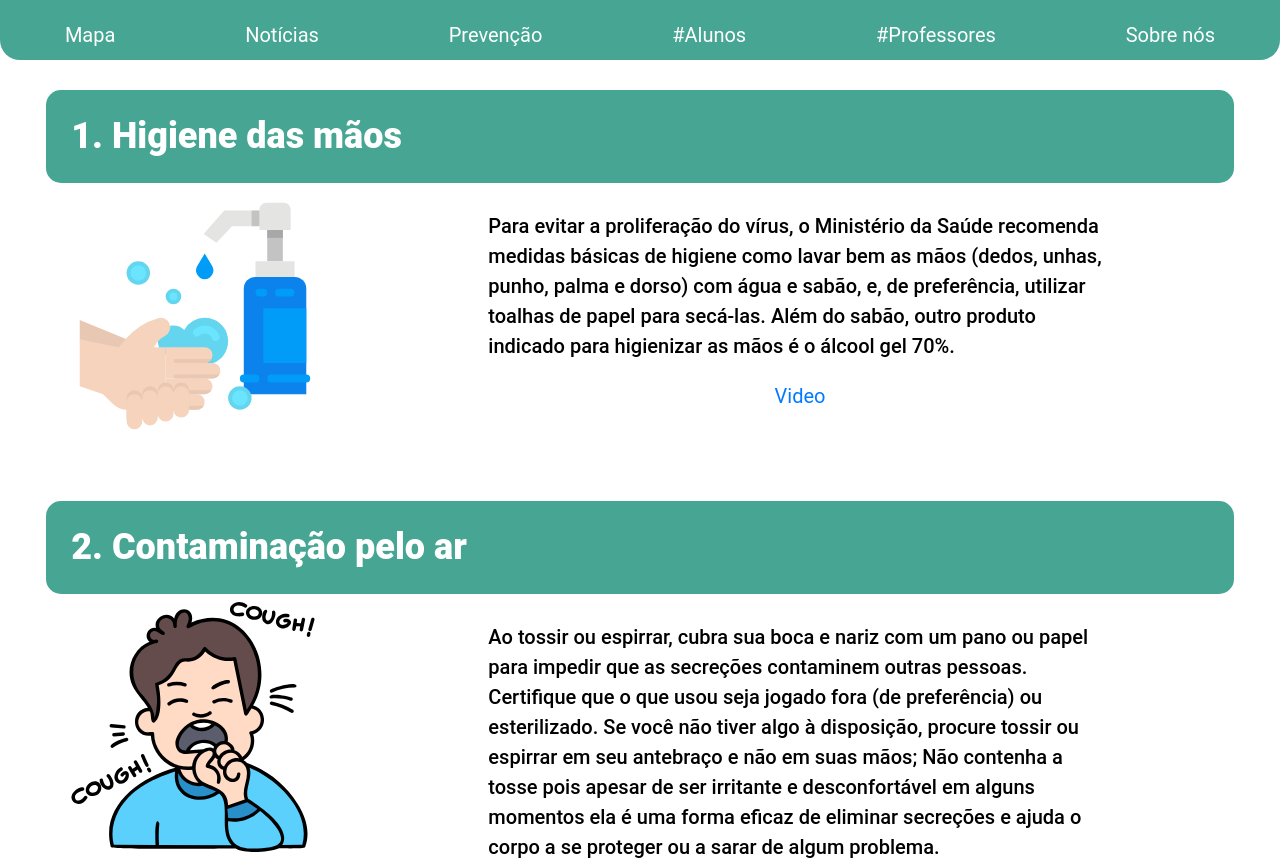
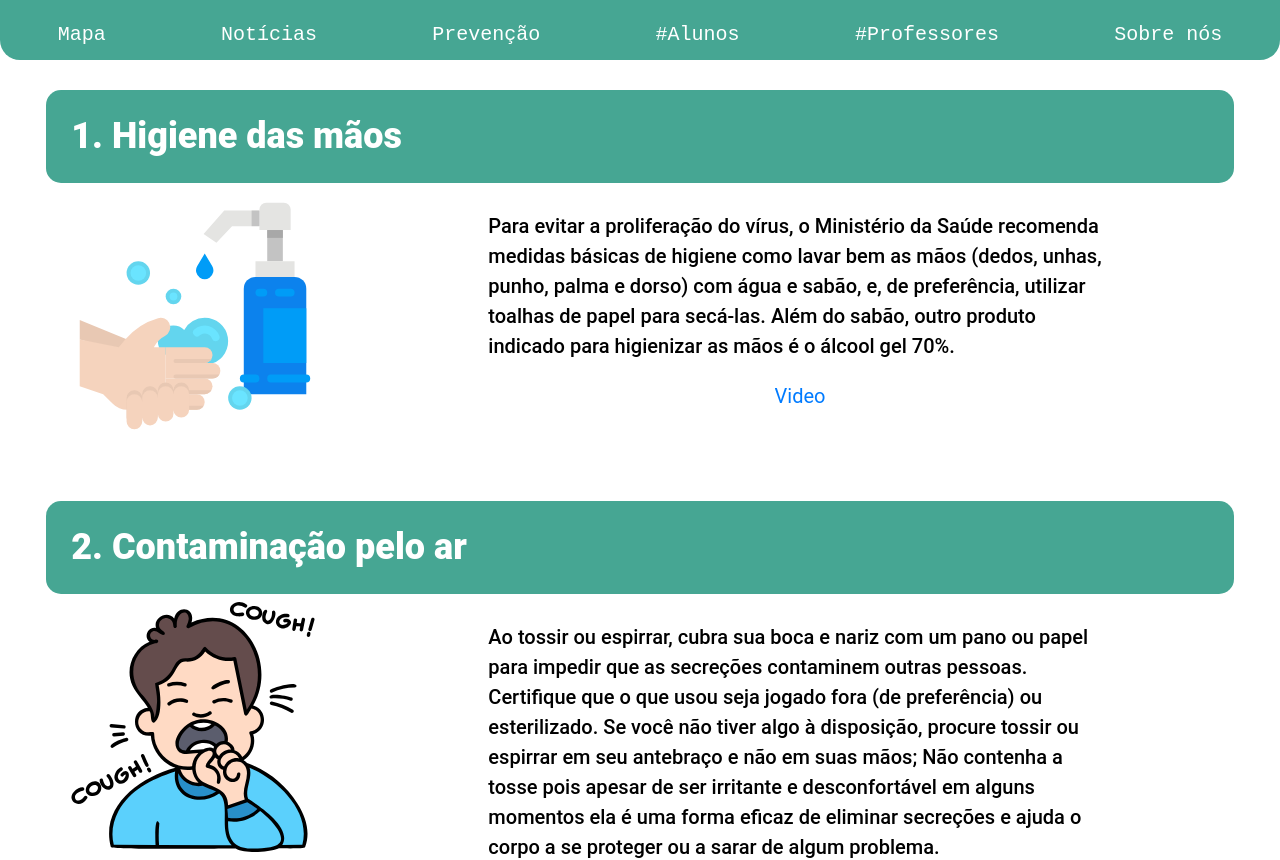
Before and after one commit to tryber/hackatrybe-covid, a React (Create React App) app: page /prevention in a window 1280 px wide. Shown: the top 860 px of the page. Built offline with nearby package versions, Linux system fonts and the light colour scheme; what google-maps-react would draw is missing.

Commit message:
Changing CSS

```diff
--- a/src/style/prevention.css
+++ b/src/style/prevention.css
@@ -33,7 +33,7 @@
   }
 }
 @media only screen and (min-width: 701px) {
-  * {
+  div .container-fluid {
     font-family: "Roboto", sans-serif;
   }
   section {
--- a/src/style/quiz.css
+++ b/src/style/quiz.css
@@ -1,7 +1,3 @@
-body {
-  font-size: 20px;
-  font-family: monospace;
-}
 
 .container {
   padding: 100px 50px;
```
